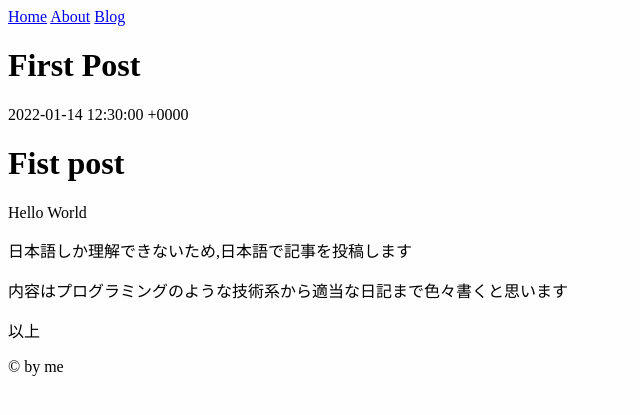
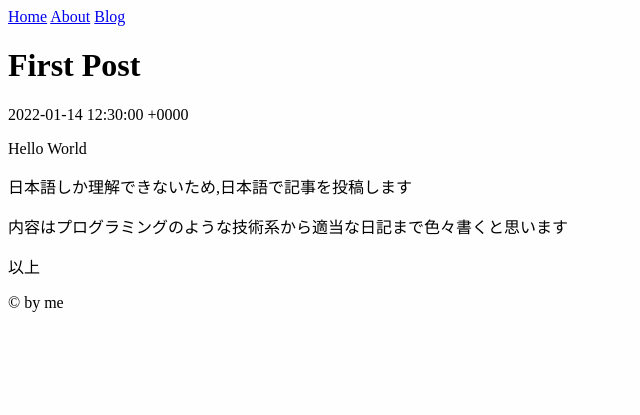
Before and after one commit to 9r3w/9r3w.github.io, a Jekyll site: the page built from _posts/2022-01-14-firstpost.md, in a window 1280 px wide. Shown: the top 415 px of the page, without its empty margins (0-640 px from the left). Built offline with Jekyll 4.4.1, drawn with Linux system fonts in a browser that asks for light colours.

Commit message:
Update 2022-01-14-firstpost.md

```diff
--- a/_posts/2022-01-14-firstpost.md
+++ b/_posts/2022-01-14-firstpost.md
@@ -4,8 +4,6 @@ title: "First Post"
 date: 2022-01-14 12:30:00 -0000
 categories: CATEGORY-1 CATEGORY-2
 ---
-
-# Fist post
 
 Hello World
 
```
